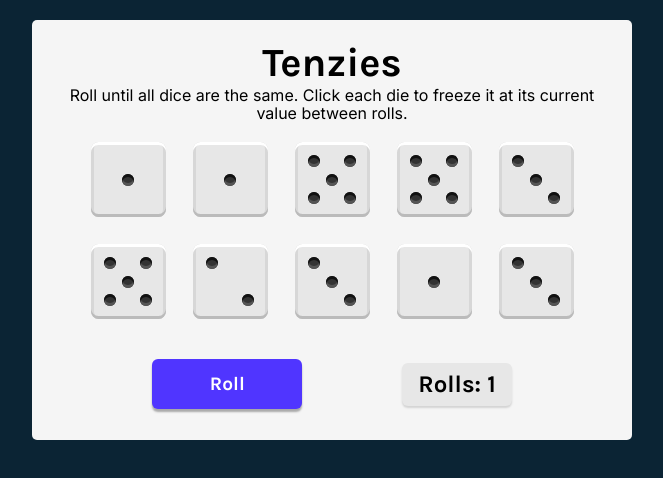
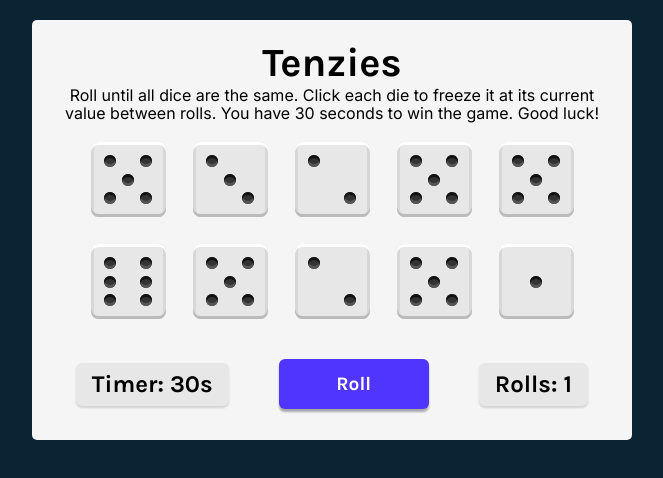
Before and after one commit to tiptonspiderj/Dice-Game, a React app: page / in a window 1280 px wide. Shown: the top 478 px of the page, without its empty margins (308-971 px from the left). Built offline with nearby package versions, Linux system fonts and the light colour scheme.

Commit message:
Added timer to game

```diff
--- a/App.js
+++ b/App.js
@@ -1,5 +1,6 @@
 import React from "react"
 import Die from "./components/Die"
+import Timer from "./components/Timer"
 import {nanoid} from "nanoid"
 import Confetti from "react-confetti"
 
@@ -85,11 +86,13 @@ export default function App() {
             }
             <h1 className="title">Tenzies</h1>
             <p className="instructions">Roll until all dice are the same.
-            Click each die to freeze it at its current value between rolls.</p>
+            Click each die to freeze it at its current value between rolls.
+            You have 30 seconds to win the game. Good luck!</p>
             <div className="dice-container">
                 {diceElements}
             </div>
             <div className="user-info">
+                <Timer numberRolls={numberRolls} tenzies={tenzies} />
                 <button
                     className="roll-dice"
                     onClick={rollDice}
--- a/components/Die.js
+++ b/components/Die.js
@@ -7,7 +7,7 @@ export default function Die(props) {
     let pips = Number.isInteger(props.value)
 		? Array(props.value)
 				.fill(0)
-				.map((_, i) => <span className="pip" />)
+				.map((_, i) => <span className="pip" key={i}/>)
 		: null;
     return (
         <div className="die-container" onClick={props.holdDice}>
--- /dev/null
+++ b/components/Timer.js
@@ -0,0 +1,35 @@
+import React from "react"
+
+export default function Timer(props) {
+    // Initial time in seconds
+    const initialTime = 30
+    const [timeRemaining, setTimeRemaining] = React.useState(initialTime)
+
+    React.useEffect(() => {
+      const timerInterval = setInterval(() => {
+        setTimeRemaining((prevTime) => {
+          if (props.numberRolls === 1) {
+            return prevTime = initialTime
+          } else if (prevTime === 0) {
+            clearInterval(timerInterval);
+            // Perform actions when the timer reaches zero
+            return 0
+          } else if (props.tenzies) {
+            return prevTime
+          } else {
+            return prevTime - 1
+          }
+        })
+      }, 1000)
+      // Cleanup the interval when the component unmounts
+      return () => clearInterval(timerInterval)
+    }, [props]) // The empty dependency array ensures the effect runs only once on mount
+
+    const seconds = timeRemaining % 60
+
+    return (
+      <div>
+        <h2>Timer: {`${seconds}s`}</h2>
+      </div>
+    )
+  }
--- a/style.css
+++ b/style.css
@@ -134,7 +134,7 @@ main {
     display: flex;
     flex-direction: row;
     align-items: center;
-    gap: 100px;
+    gap: 50px;
 }
 
 h2 {
```
Also changed, not shown: index.pack.js.
